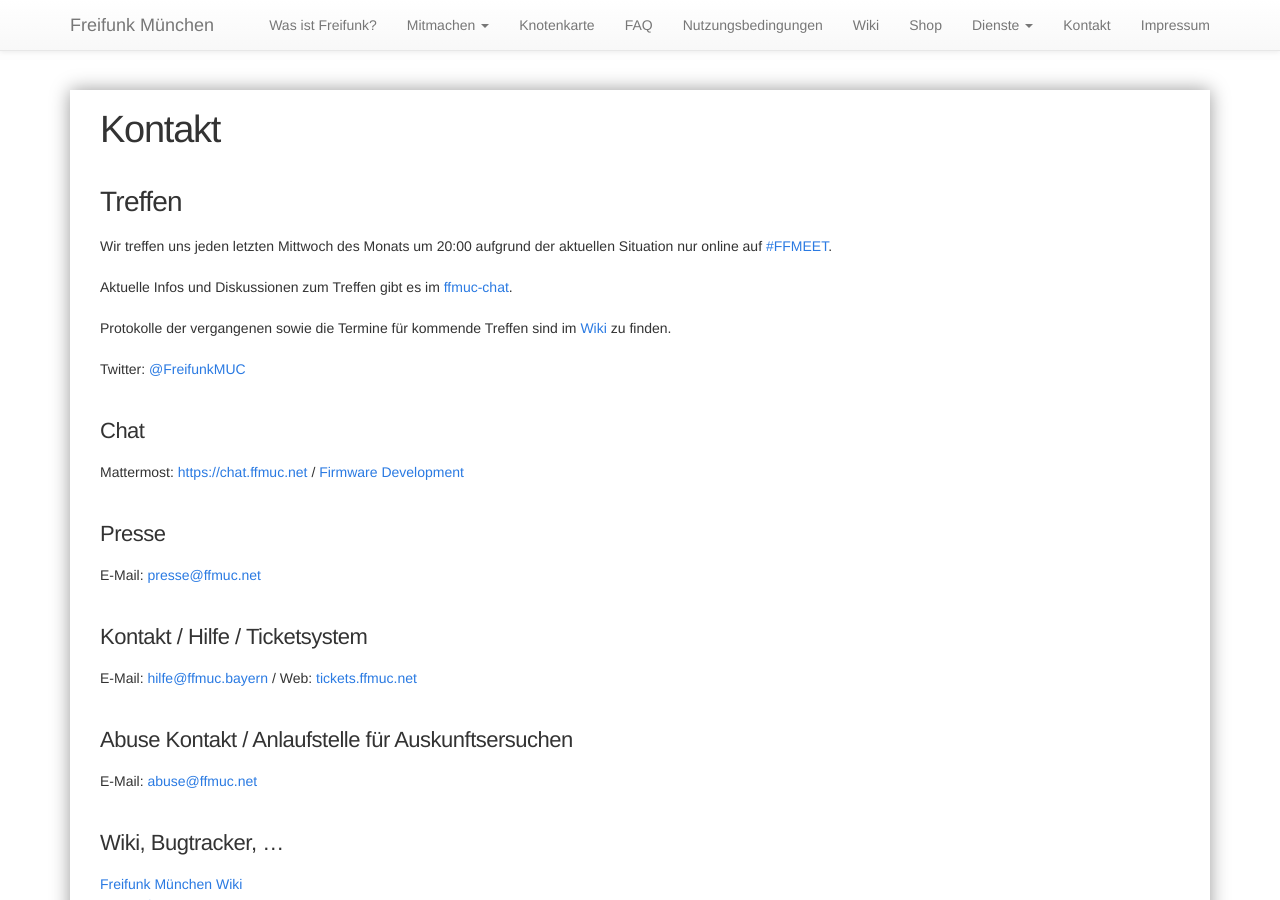
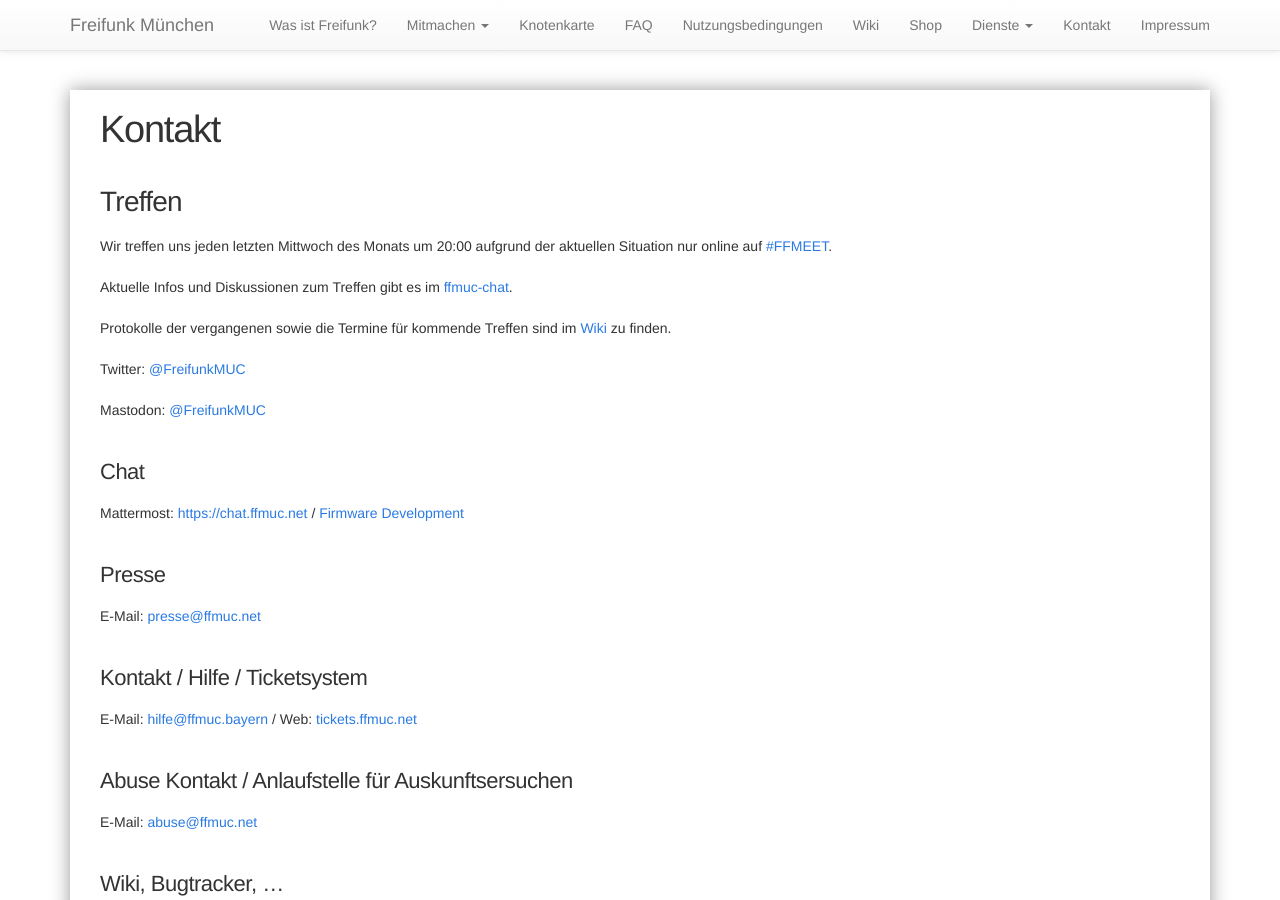
Before and after one commit to freifunkMUC/freifunkmuc.github.io, a Jekyll site: the page built from kontakt.md, in a window 1280 px wide and 900 px high. Built offline with Jekyll 4.4.1, drawn with Linux system fonts in a browser that asks for light colours.

Commit message:
Update kontakt.md
Mastodon hinzugefügt

```diff
--- a/kontakt.md
+++ b/kontakt.md
@@ -8,6 +8,8 @@ permalink: /kontakt/
 
 
 Twitter: [@FreifunkMUC](https://twitter.com/FreifunkMUC)
+
+Mastodon: [@FreifunkMUC](https://muenchen.social/@FreifunkMUC)
 
 ### Chat
 
```
